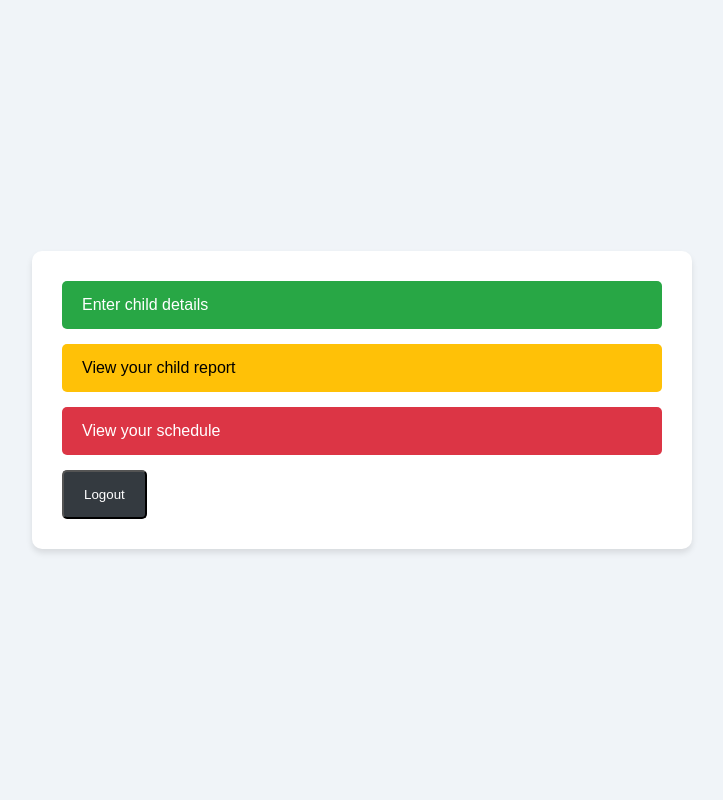
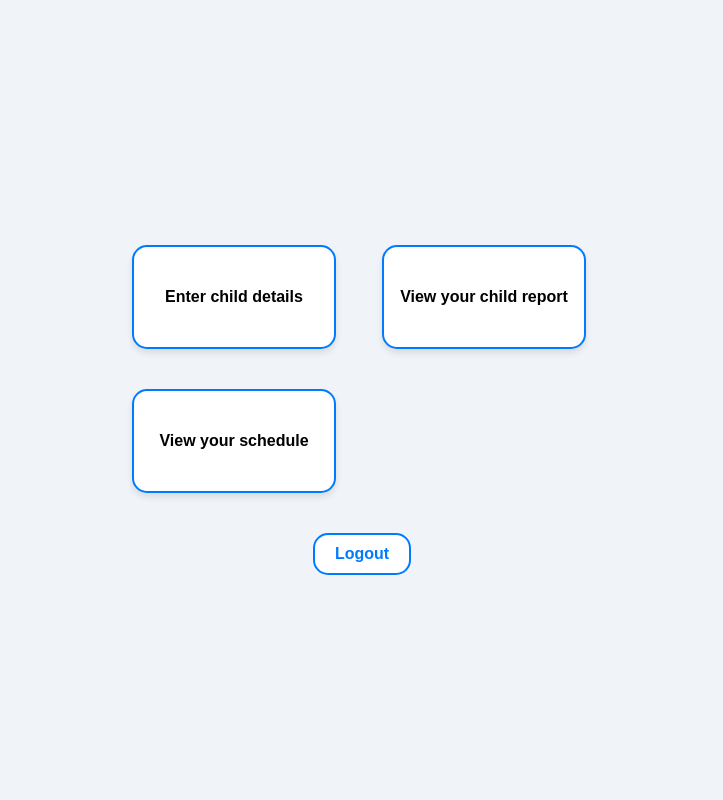
Before and after one commit to Sagarhoraa/Project-Repo, a PHP site: page /Proposal_project/parent_dashboard.php in a window 1280 px wide. Shown: the whole page, without its empty margins (278-1001 px from the left). Run offline with PHP 8.4, Linux system fonts and the light colour scheme.

Commit message:
sagar k vayo kyi thaxaina love you as always

```diff
--- a/parent/parent_dashboard.php
+++ b/parent/parent_dashboard.php
@@ -1,124 +1,91 @@
-<?php
-include('../db_connect.php');
-session_start();
-
-// Check if the user is logged in
-// if (!isset($_SESSION['username'])) {
-//     echo "You must be logged in to view this page.";
-//     exit;
-// }
-
-// Add this code to update status automatically
-$current_date = date('Y-m-d');
-$current_time = date('H:i:s');
-
-// Update status for passed appointments
-$update_sql = "UPDATE vaccine_dates
-               SET status = 'completed'
-               WHERE status = 'pending'
-               AND ((v_date < ?) OR
-                   (v_date = ? AND timing < ?))";
-
-$stmt = $conn->prepare($update_sql);
-$stmt->bind_param("sss", $current_date, $current_date, $current_time);
-$stmt->execute();
-$stmt->close();
-?>
-
 <!DOCTYPE html>
 <html lang="en">
 <head>
     <meta charset="UTF-8">
     <meta name="viewport" content="width=device-width, initial-scale=1.0">
-    <title>Parent Dashboard</title>
+    <title>Child Management</title>
     <style>
         body {
             font-family: Arial, sans-serif;
+            display: flex;
+            flex-direction: column;
+            align-items: center;
+            justify-content: center;
+            height: 100vh;
+            margin: 0;
             background-color: #f0f4f8;
-            margin: 0;
-            padding: 0;
+        }
+
+        .box {
+            width: 200px;
+            height: 100px;
+            margin: 20px;
+            border: 2px solid #007bff;
             display: flex;
+            align-items: center;
             justify-content: center;
-            align-items: center;
-            height: 100vh;
+            font-size: 16px;
+            font-weight: bold;
+            background-color: #ffffff;
+            border-radius: 15px;
+
+            transition: all 0.3s ease;
+            box-shadow: 0 4px 6px rgba(0, 0, 0, 0.1);
+            cursor: pointer;
+        }
+
+        .box:hover {
+            background-color: #e0f3ff;
+            border-color: #0056b3;
+            transform: translateY(-3px);
+            box-shadow: 0 8px 12px rgba(0, 0, 0, 0.2);
+        }
+
+        .logout-button {
+            margin-top: 20px;
+            padding: 10px 20px;
+            background-color: #ffffff;
+            color: #007bff;
+            border: 2px solid #007bff;
+            font-size: 16px;
+            cursor: pointer;
+            font-weight: bold;
+            border-radius: 15px;
+            transition: all 0.3s ease;
+        }
+
+        .logout-button:hover {
+            background-color: #007bff;
+            color: #ffffff;
+
         }
 
         .container {
-            background-color: #ffffff;
-            border-radius: 10px;
-            box-shadow: 0 4px 6px rgba(0, 0, 0, 0.1);
-            padding: 30px;
-            width: 80%;
-            max-width: 600px;
+            display: flex;
+            flex-direction: column;
+            align-items: center;
         }
 
-        .container div {
-            background-color: #007bff;
-            color: #ffffff;
-            padding: 15px 20px;
-            margin-bottom: 15px;
-            border-radius: 5px;
-            cursor: pointer;
-            transition: background-color 0.3s ease;
+        .box-container {
+            display: flex;
+            flex-wrap: wrap;
+            justify-content: space-between;
+            max-width: 500px;
         }
 
-        .container div:hover {
-            background-color: #0056b3;
-        }
-
-        #add {
-            background-color: #28a745;
-        }
-
-        #add:hover {
-            background-color: #218838;
-        }
-
-        #view-report {
-            background-color: #ffc107;
-            color: #000000;
-        }
-
-        #view-report:hover {
-            background-color: #e0a800;
-        }
-
-        #schedule {
-            background-color: #dc3545;
-        }
-
-        #schedule:hover {
-            background-color: #c82333;
-        }
-
-        .logout-button {
-            background-color: #343a40;
-            color: #ffffff;
-            padding: 15px 20px;
-            border-radius: 5px;
-            cursor: pointer;
-            transition: background-color 0.3s ease;
-            text-align: center;
-        }
-
-        .logout-button:hover {
-            background-color: #23272b;
-        }
-
-        @media (max-width: 480px) {
-            .container {
-                width: 90%;
-                padding: 20px;
-            }
+        .box:nth-child(2) {
+            margin-left: auto;
+            margin-right: auto;
         }
     </style>
 </head>
-
 <body>
     <div class="container">
-        <div id="add">Enter child details</div>
-        <div id="view-report">View your child report</div>
-        <div id="schedule">View your schedule</div>
+        <div class="box-container">
+            <div class="box" id="add">Enter child details</div>
+            <div class="box" id="view-report">View your child report</div>
+            <div class="box" id="schedule">View your schedule</div>
+        </div>
         <form method="post" action="../logout.php">
             <button type="submit" class="logout-button">Logout</button>
         </form>
```
Also changed, not shown: parent/add_child.php (+64 -33 lines), parent/view_record.php (+28 -11 lines), parent/view_schedule.php (+32 -15 lines).
